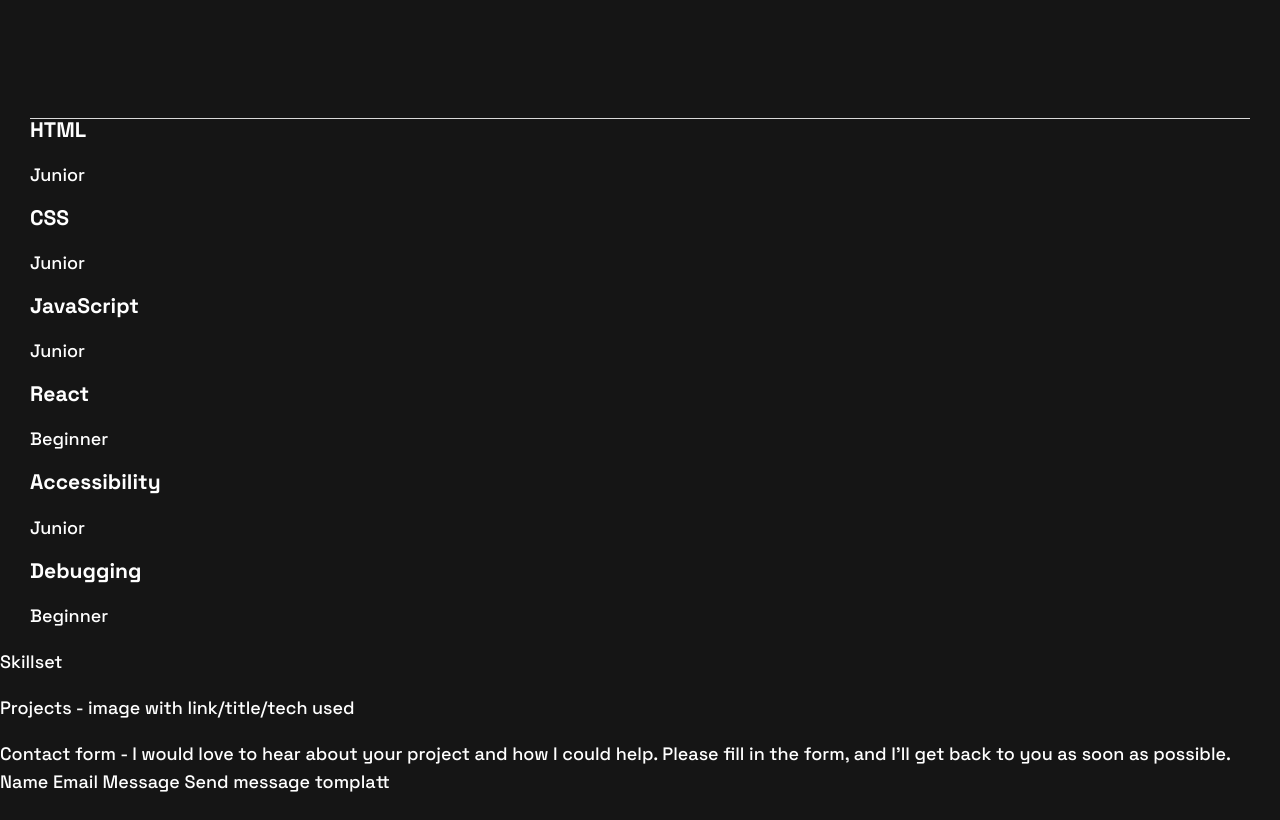
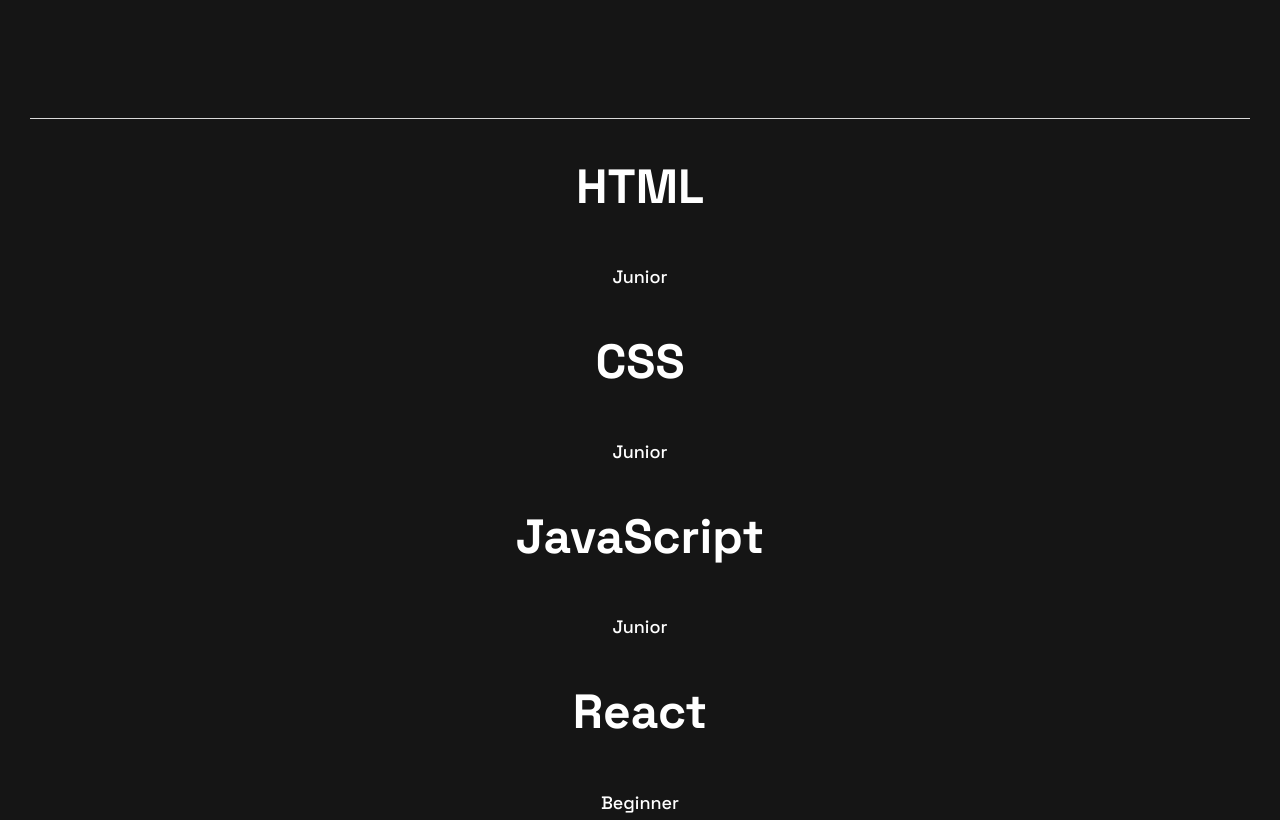
Before and after one commit to tplatt92/femportfolio, a plain HTML site: page index.html in a window 1280 px wide. Shown: the part 719-1539 px from the top of the page. Drawn offline with Linux system fonts and the light colour scheme.

Commit message:
added skills text styling

```diff
--- a/styles.css
+++ b/styles.css
@@ -270,3 +270,25 @@
     margin-bottom: 5rem;
   }
 }
+
+/* Skills Section */
+
+.skills-section {
+}
+
+.skills-wrapper {
+  display: grid;
+  grid-template-columns: 1fr;
+  gap: 25px;
+  padding-block: 40px;
+}
+
+.skills-item {
+  text-align: center;
+}
+
+.skills-title {
+  font-size: 2rem;
+  font-size: clamp(2rem, 0.33rem + 7.1vw, 3rem);
+  line-height: 1.17;
+}
```
Also changed, not shown: README-template.md.
